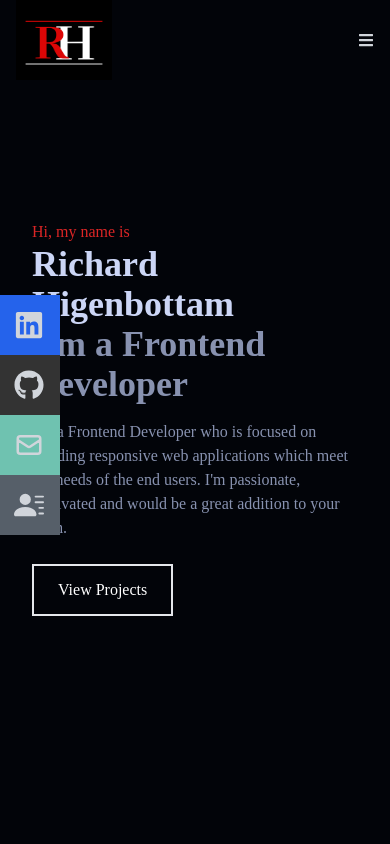
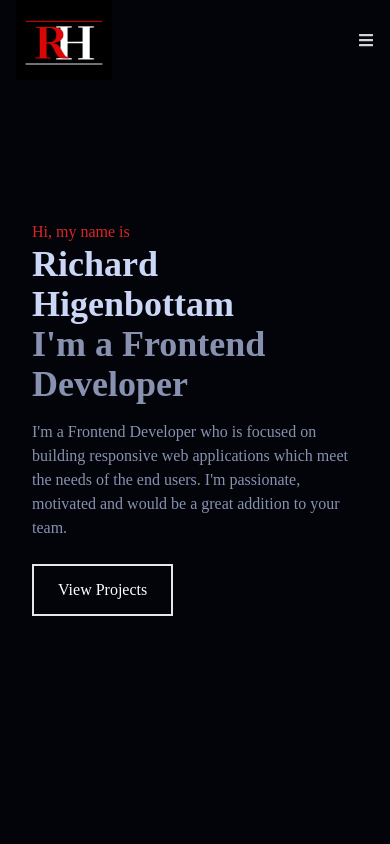
Before and after one commit to RichHig/portfolio-website, a React (Create React App) app: page / in a window 390 px wide. Shown: the top 844 px of the page. Built offline with nearby package versions, Linux system fonts and the light colour scheme.

Commit message:
updated mobile icons

```diff
--- a/src/components/Navbar.jsx
+++ b/src/components/Navbar.jsx
@@ -91,7 +91,7 @@
       </ul>
 
       {/* social icons  */}
-      <div className="flex fixed flex-col top-[35%] left-0">
+      <div className="hidden lg:flex fixed flex-col top-[35%] left-0">
         <ul>
           <li className="w-[160px] h-[60px] flex justify-between items-center ml-[-100px] hover:ml-[-10px] duration-300 bg-blue-600">
             <a
```
